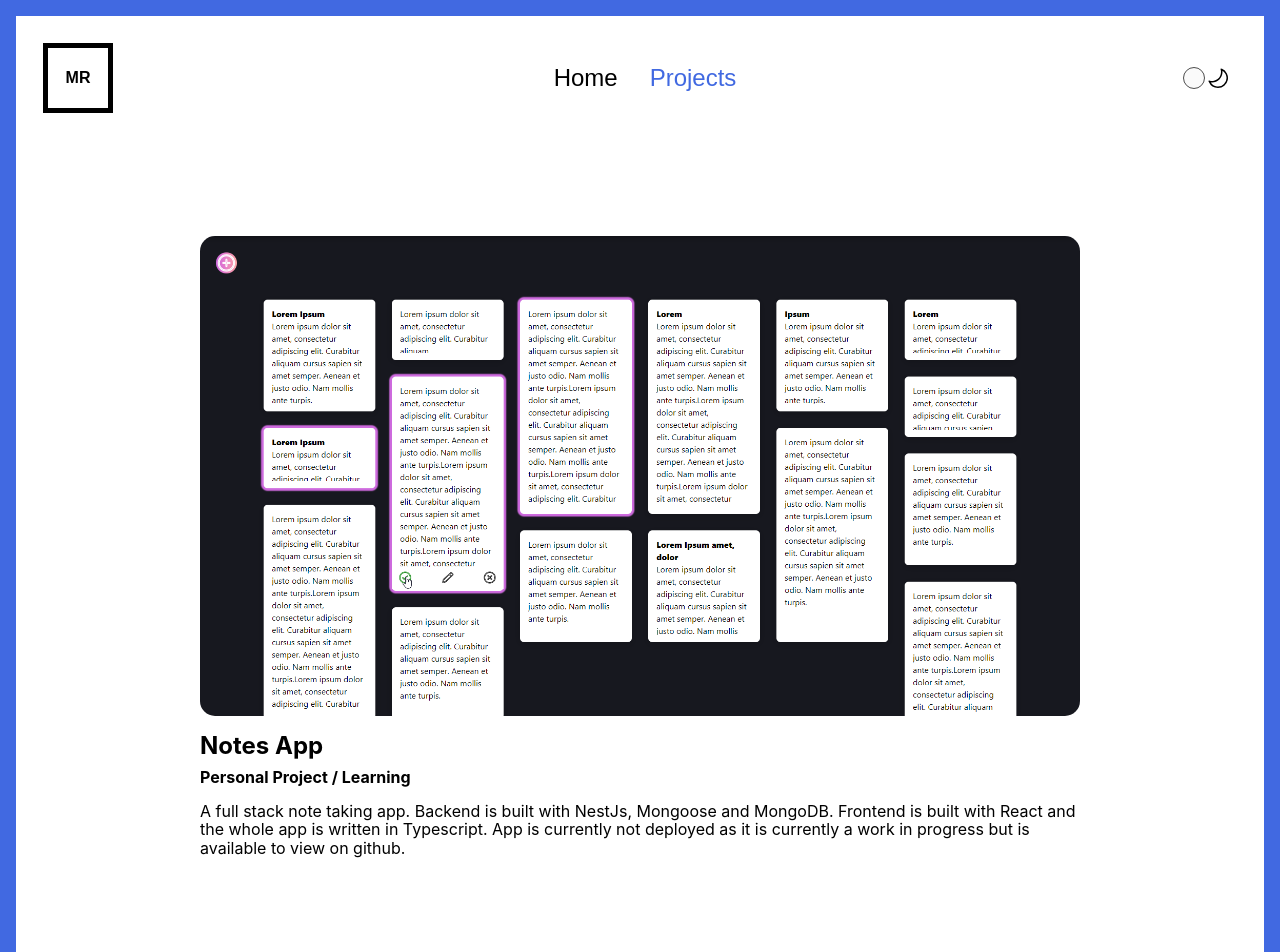
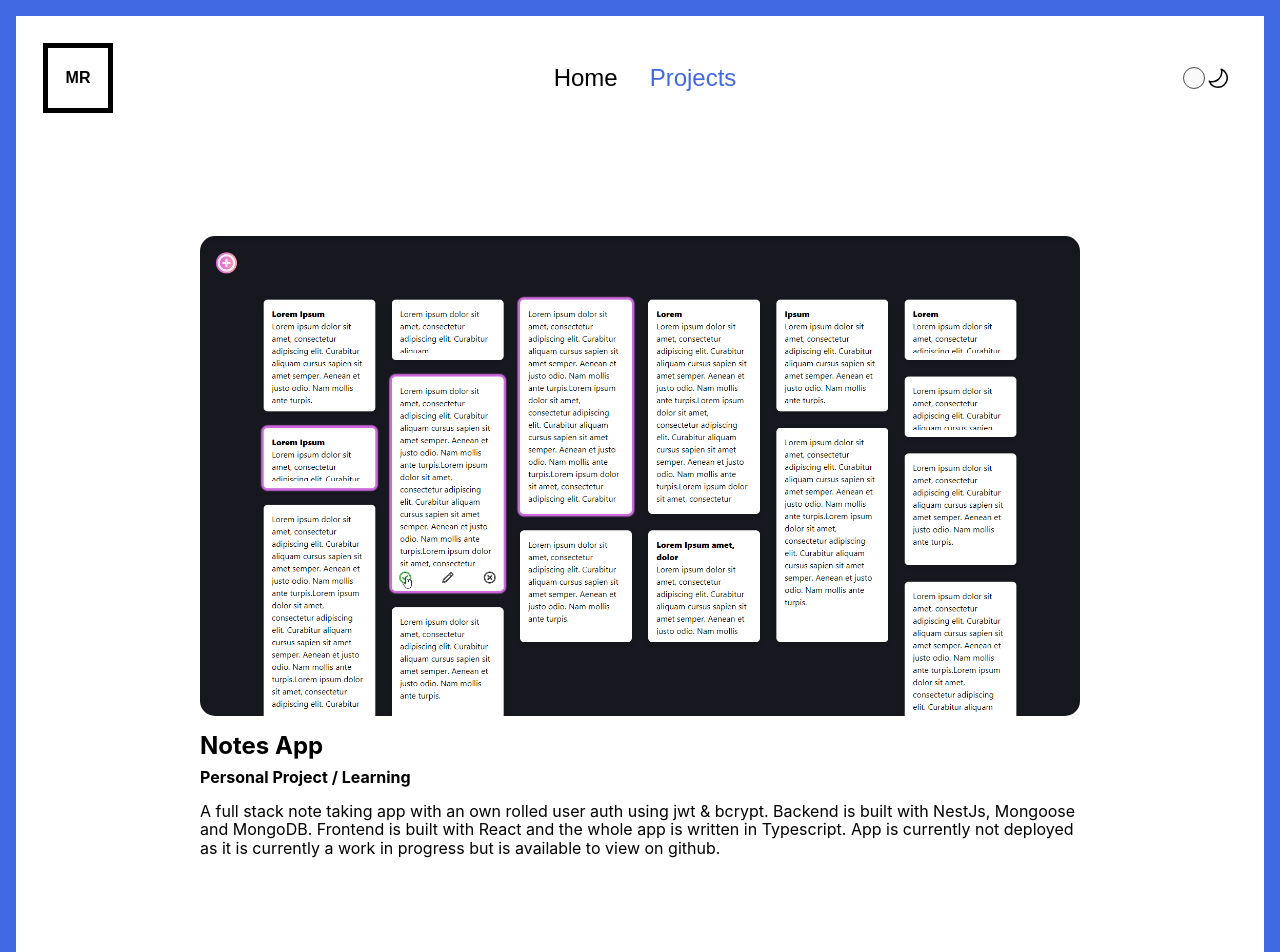
Before and after one commit to mrideout1985/Portfolio, a Next.js app: page /projects in a window 1280 px wide. Shown: the top 952 px of the page. Built offline with nearby package versions, Linux system fonts and the light colour scheme.

Commit message:
edited projects page & dev server port.

```diff
--- a/package.json
+++ b/package.json
@@ -3,7 +3,7 @@
   "version": "0.1.0",
   "private": true,
   "scripts": {
-    "dev": "next dev",
+    "dev": "next dev -p 8080",
     "build": "next build",
     "start": "next start",
     "lint": "next lint",
--- a/pages/projects.js
+++ b/pages/projects.js
@@ -10,7 +10,7 @@ const Projects = () => {
       type: "Personal Project / Learning",
       background: "/notes.png",
       description:
-        "A full stack note taking app. Backend is built with NestJs, Mongoose and MongoDB. Frontend is built with React and the whole app is written in Typescript. App is currently not deployed as it is currently a work in progress but is available to view on github.",
+        "A full stack note taking app with an own rolled user auth using jwt & bcrypt. Backend is built with NestJs, Mongoose and MongoDB. Frontend is built with React and the whole app is written in Typescript. App is currently not deployed as it is currently a work in progress but is available to view on github.",
       linkToProject: "https://github.com/mrideout1985/notes-app",
       page: "/notes",
     },
```
